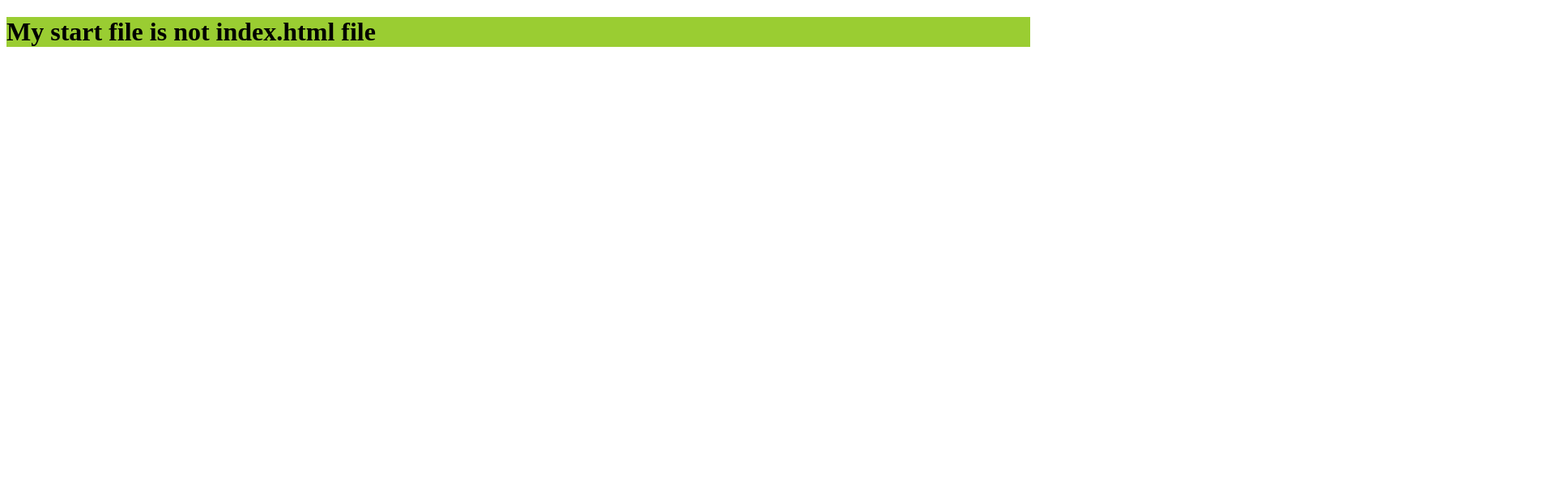
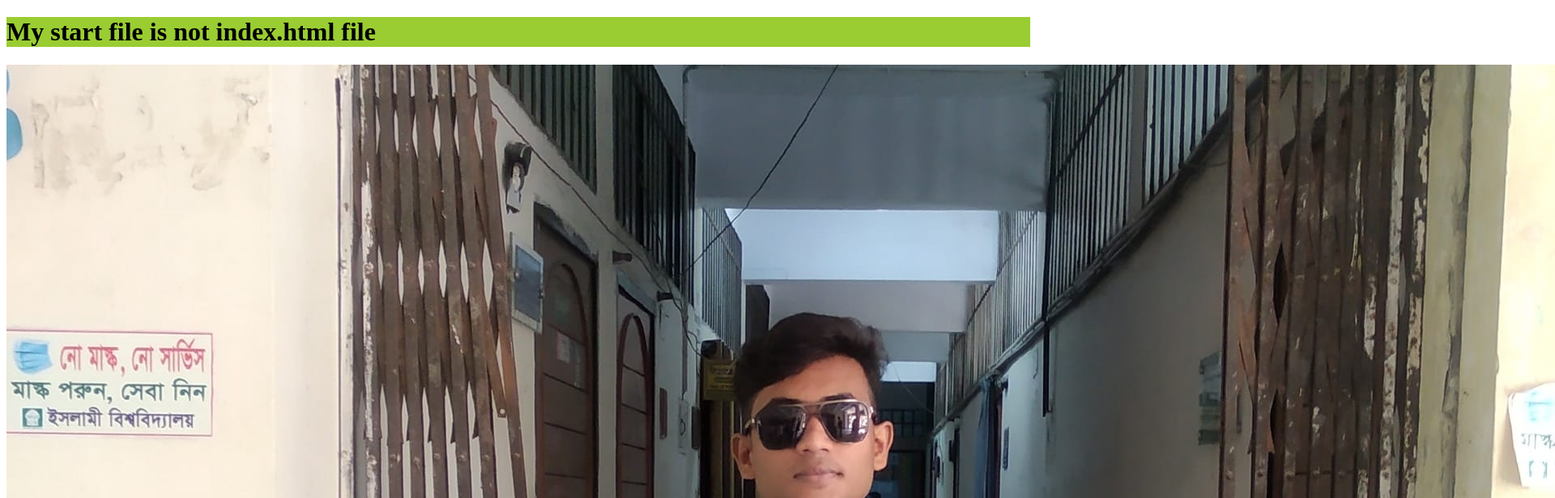
Before and after one commit to Moksadul-Momin/third-git-repo, a plain HTML site: page index.html in a window 1280 px wide. Shown: the top 616 px of the page at 81% size, 1920 px wide, since content can reach past the window. Drawn offline with Linux system fonts and the light colour scheme.

Commit message:
added viva_n.jpg

```diff
--- a/index.html
+++ b/index.html
@@ -12,6 +12,7 @@
     <h1>My start file is not index.html file</h1>
 
     <link rel="stylesheet" href="style.css">
+    <img src="viva_n.jpg" alt="">
 </body>
 
 </html>
```
Also changed, not shown: viva_n.jpg (added).
